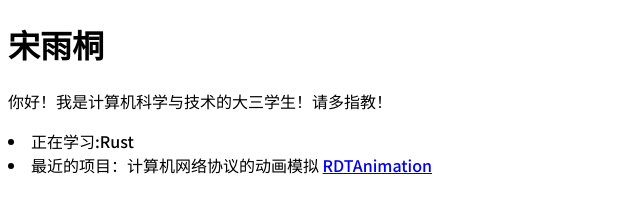
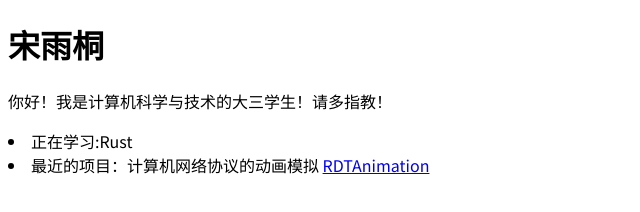
Before and after one commit to yvtongsong/yvtongsong.github.io, a plain HTML site: page index.html in a window 1280 px wide. Shown: the full height of the page, 0-640 px from the left. Drawn offline with Linux system fonts and the light colour scheme.

Commit message:
change font weight

```diff
--- a/styles.css
+++ b/styles.css
@@ -3,6 +3,6 @@
 body {
   font-family: "Noto Sans SC", serif;
   font-optical-sizing: auto;
-  font-weight: 490;
+  font-weight: <weight>;
   font-style: normal;
 }
```
